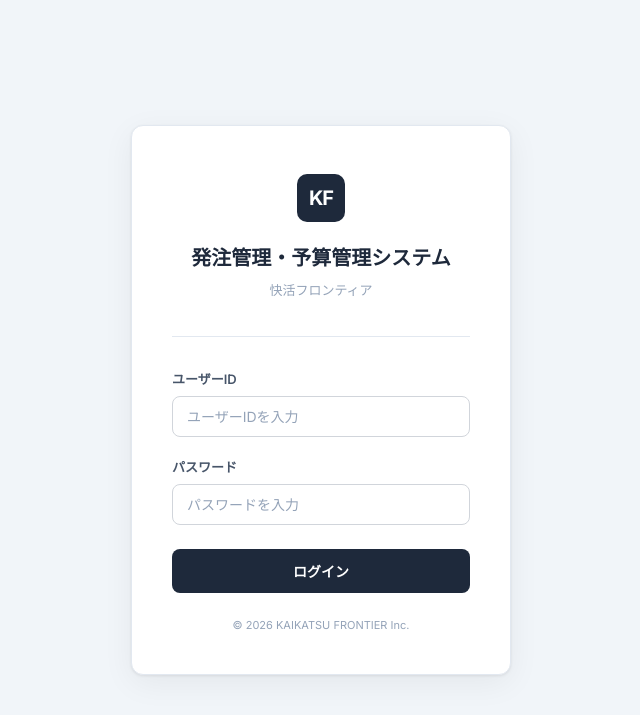
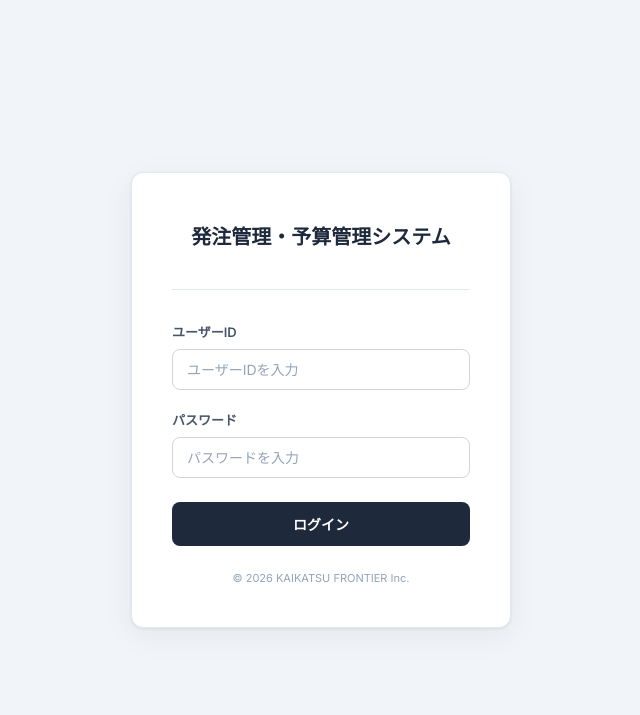
Before and after one commit to uraraka-axis/kaikatsu-system, a PHP site: page /login.html in a window 1280 px wide. Shown: the top 715 px of the page, without its empty margins (319-959 px from the left). Run offline with PHP 8.4, Linux system fonts and the light colour scheme.

Commit message:
ログイン画面からKFマークと快活フロンティアサブタイトルを削除
Co-Authored-By: Claude Opus 4.6 <noreply@anthropic.com>

```diff
--- a/css/login.css
+++ b/css/login.css
@@ -25,29 +25,11 @@ body {
   text-align: center;
   margin-bottom: 36px;
 }
-.login-brand {
-  display: inline-flex;
-  align-items: center;
-  justify-content: center;
-  width: 48px;
-  height: 48px;
-  background-color: #1e293b;
-  border-radius: 10px;
-  margin: 0 auto 20px;
-  font-size: 20px;
-  font-weight: 700;
-  color: #fff;
-  letter-spacing: -1px;
-}
 .login-title {
   font-size: 20px;
   font-weight: 700;
   color: #1e293b;
   margin-bottom: 6px;
-}
-.login-subtitle {
-  font-size: 13px;
-  color: #94a3b8;
 }
 
 /* ===== Divider ===== */
--- a/login.html
+++ b/login.html
@@ -14,9 +14,7 @@
   <div class="login-container">
     <div class="login-card">
       <div class="login-header">
-        <div class="login-brand">KF</div>
         <h1 class="login-title">発注管理・予算管理システム</h1>
-        <p class="login-subtitle">快活フロンティア</p>
       </div>
 
       <div class="login-divider"></div>
```
